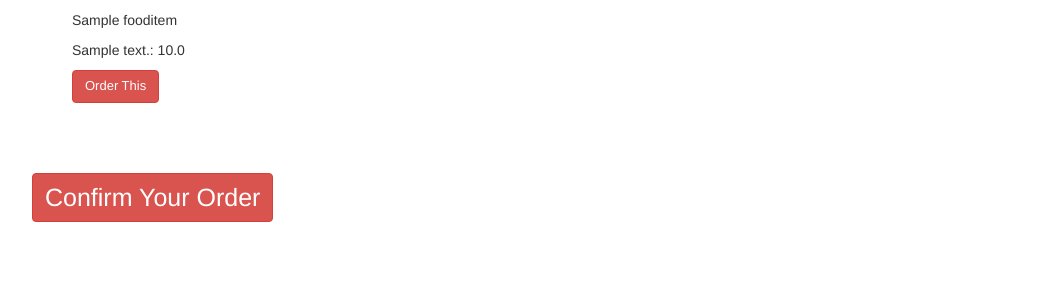
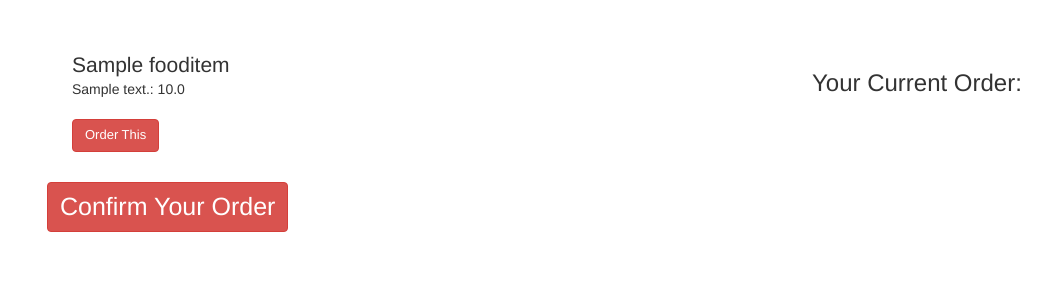
Before and after one commit to tiy-lv-python-2015-06/Restaurant, a Django app: page /customer/1/ in a window 1280 px wide. Shown: the part 120-420 px from the top of the page, without its empty margins (38-1089 px from the left). Run offline with Django 3.2, Linux system fonts and the light colour scheme; tables that the repository leaves empty hold one stand-in row (values such as "Sample post"); some libraries are stand-ins or nearby versions.

Commit message:
added css to menu

```diff
--- a/ironeats/customer/views.py
+++ b/ironeats/customer/views.py
@@ -33,8 +33,14 @@ class CustomerCreate(CreateView):
 
 def menu(request, pk):
     restaurant = Restaurant.objects.get(pk=pk)
+    current_order = []
+    try:
+        for item in request.user.customer.order_set.get(submited=False).orderitem_set.all():
+            current_order.append(item)
+    except:
+        current_order = []
     return render(request, "order/menu.html",
-                  context={'foods': restaurant.fooditem_set.all(), 'pk': pk})
+                  context={'foods': restaurant.fooditem_set.all(), 'pk': pk, 'current_order': current_order})
 
 
 class PlaceOrder(CreateView):
--- a/ironeats/templates/order/menu.html
+++ b/ironeats/templates/order/menu.html
@@ -1,18 +1,32 @@
 {% extends 'base.html' %}
 {% block content %}
+    <br><br>
     {{ formset.management_form }}
     {% csrf_token %}
+    <div class="row">
+        <div class="col-md-8">
             <ol>
             {% for food in foods %}
-            <form action="{% url 'order' pk=food.pk%}" method="post" class="form">
+                <form action="{% url 'order' pk=food.pk%}" method="post" class="bootstrap form">
                 {% csrf_token %}
-            <p class="dish">{{ food.name }}</p> <p class="description">{{ food.description }}: {{ food.price }}</p>
+                <span class="lead">{{ food.name }}</span><br> <span class="description">{{ food.description }}: {{ food.price }}</span>
+                    <br><br>
                 <input type="submit" value='Order This' class="btn btn-danger" style="font-size: small">
                 <br><br>
                 </form>
                 {% endfor %}
-         </ol><br><br>
-        <div style="text-align: left">
+             </ol>
+        </div>
+        <div class="col-md-4">
+        <h3>Your Current Order:</h3><br>
+        <dl>
+            {% for item in current_order %}
+                <dt> {{ item.fooditem.name }}</dt> <dd>Quantity: {{ item.quantity }}</dd><br>
+            {% endfor %}
+        </dl>
+        </div>
+    </div>
+        <div class="container l">
         <a class="btn btn-danger" href="{% url 'confirm' %}" style="font-size: 25px" >  Confirm Your Order </a>
         </div>
     </form>
```
Lines whose indentation alone changed are shown as unchanged.
